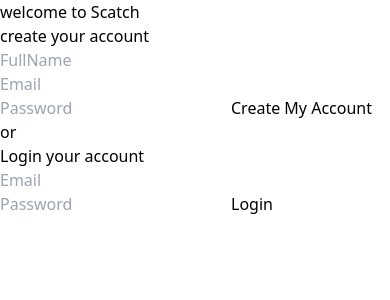
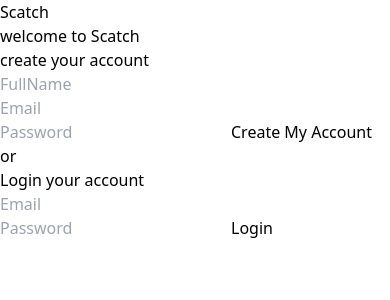
Before and after one commit to jtr-code/scatch, a React (Vite) app: page / in a window 390 px wide. Shown: the top 300 px of the page. Built offline with nearby package versions, Linux system fonts and the light colour scheme.

Commit message:
🌈 style: update responsive

```diff
--- a/src/components/Login.jsx
+++ b/src/components/Login.jsx
@@ -2,7 +2,7 @@ import React from "react";
 
 const Login = () => {
   return (
-    <div className="grid border border-red-600">
+    <div className="grid">
       <form className="flex flex-col justify-center min-w-96 gap-4  min-h-screen">
         <h1 className="text-2xl font-medium ">Login your account</h1>
         <input
--- a/src/components/Register.jsx
+++ b/src/components/Register.jsx
@@ -2,8 +2,9 @@ import React from "react";
 
 const Register = () => {
   return (
-    <div className="grid justify-center bg-slate-200 border border-lime-600">
-      <form className="flex flex-col justify-center min-w-96 gap-4 min-h-screen">
+    <div className="grid justify-center bg-slate-200 relative">
+      <blockquote className="absolute top-20 -left-4 font-medium">Scatch</blockquote>
+      <form className="flex flex-col justify-center min-w-96 gap-4 min-h-screen px-4">
         <h1 className="text-2xl font-medium ">
           welcome to <span className="text-blue-500 font-bold text-3xl">Scatch</span>
         </h1>
--- a/src/pages/Home/Home.jsx
+++ b/src/pages/Home/Home.jsx
@@ -3,9 +3,9 @@ import Register from "../../components/Register";
 
 const Home = () => {
   return (
-    <main className="flex justify-around items-center px-16">
+    <main className="flex justify-around flex-wrap items-center px-16">
       <Register />
-      <article class="w-10 h-10 bg-blue-500 text-white rounded-full flex justify-center items-center">
+      <article className="w-10 h-10 bg-blue-500 text-white rounded-full flex justify-center items-center">
         <p>or</p>
       </article>
       <Login />
```
